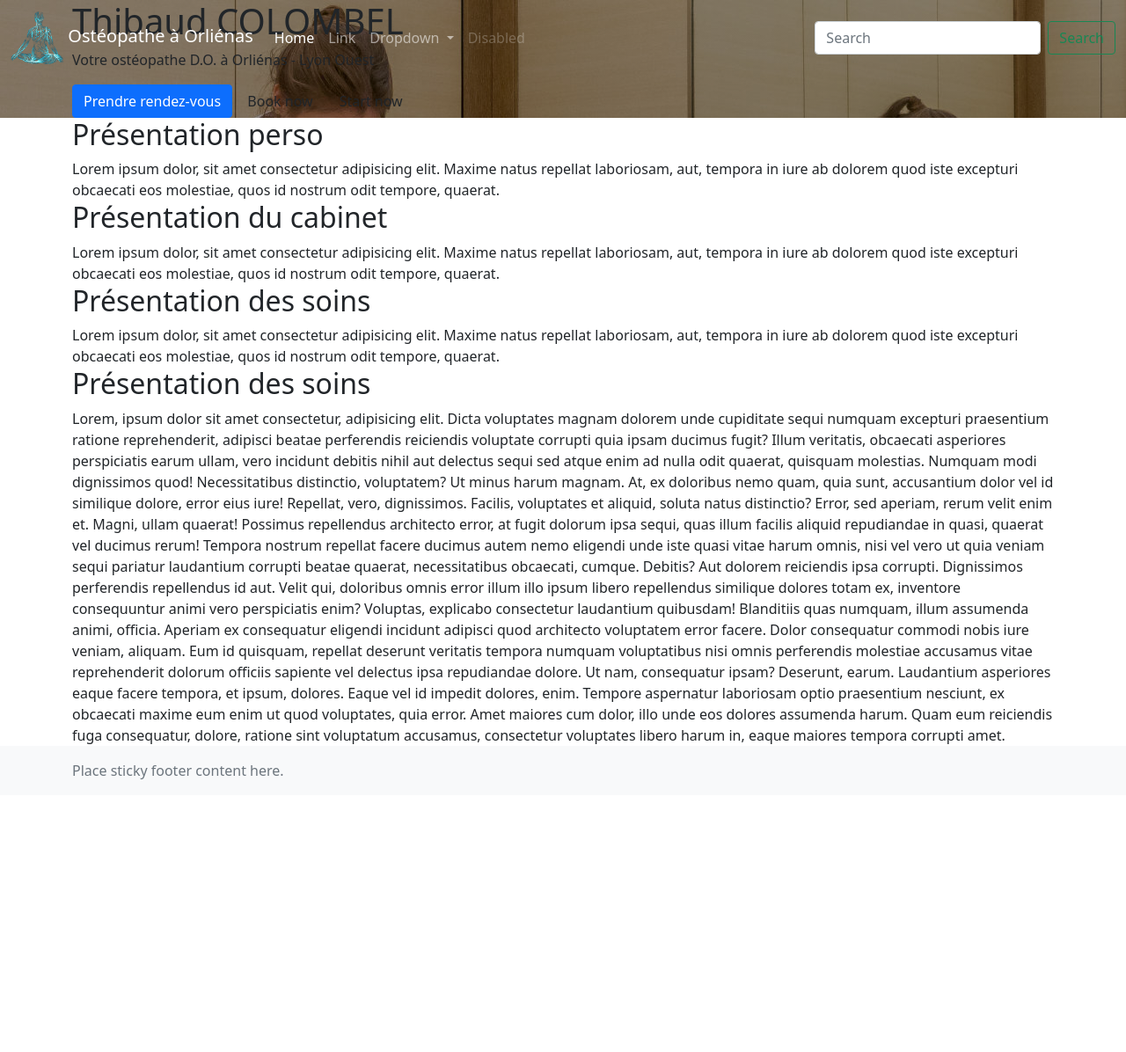
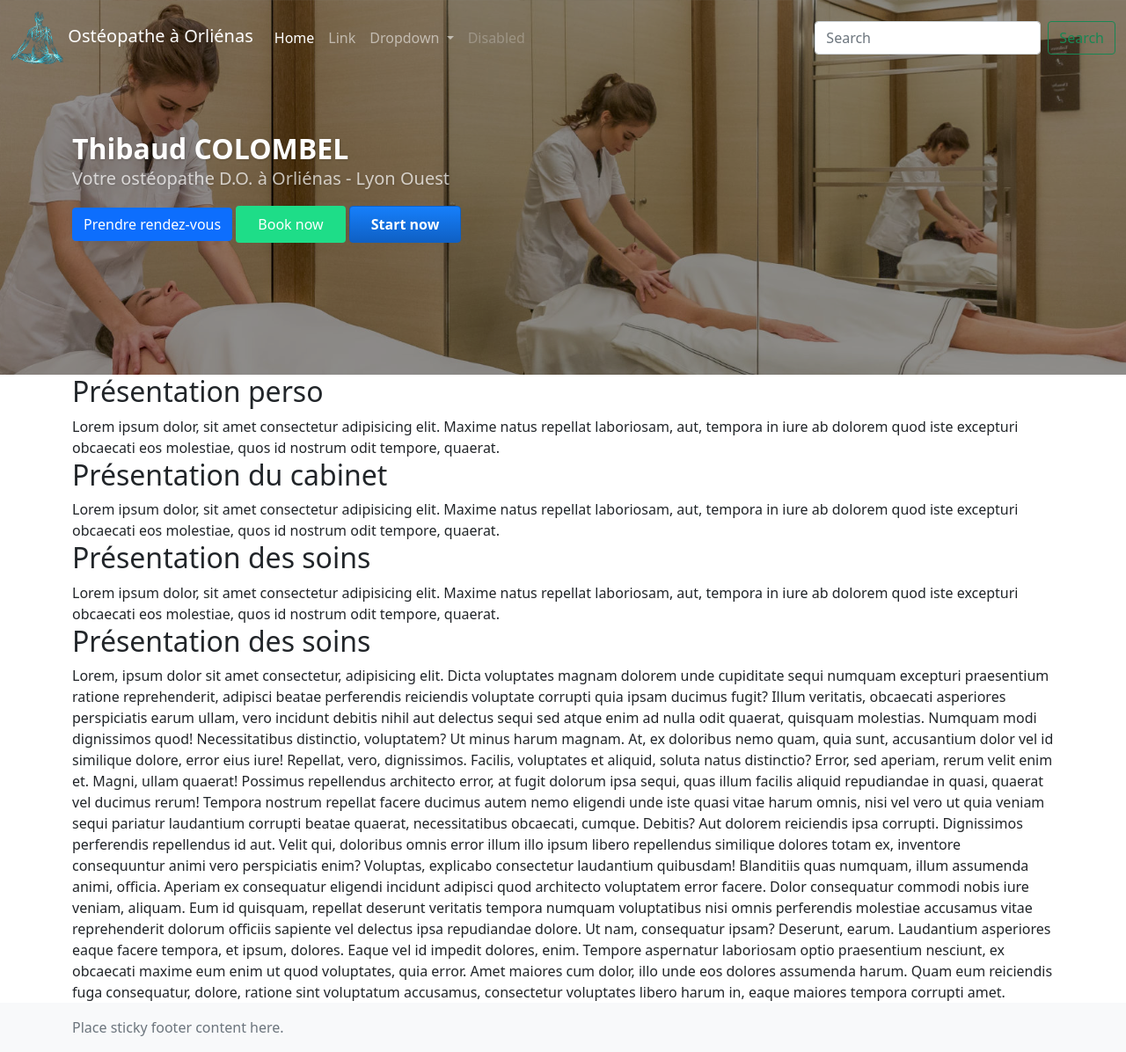
Before and after one commit to dmilon/osteopathe-orlienas, a Jekyll site: the page built from index.html, in a window 1280 px wide and 1196 px high. Shown: the whole window at 88% size. Built offline with Jekyll 4.4.1, drawn with Linux system fonts in a browser that asks for light colours.

Commit message:
Revert "remove asset link"
This reverts commit e0531766ec00938a4f3ed1936b148421a0b2aa0a.

```diff
--- a/_layouts/default.html
+++ b/_layouts/default.html
@@ -25,6 +25,7 @@
     <meta name="theme-color" content="#ffffff">
 
     <link href="https://cdn.jsdelivr.net/npm/bootstrap@5.0.0-beta1/dist/css/bootstrap.min.css" rel="stylesheet" integrity="sha384-giJF6kkoqNQ00vy+HMDP7azOuL0xtbfIcaT9wjKHr8RbDVddVHyTfAAsrekwKmP1" crossorigin="anonymous">
+    <link rel="stylesheet" href="{{ '/assets/css/styles.css' | relative_url }}">
   </head>
   <body>
     {% include navbar.html %}
```
